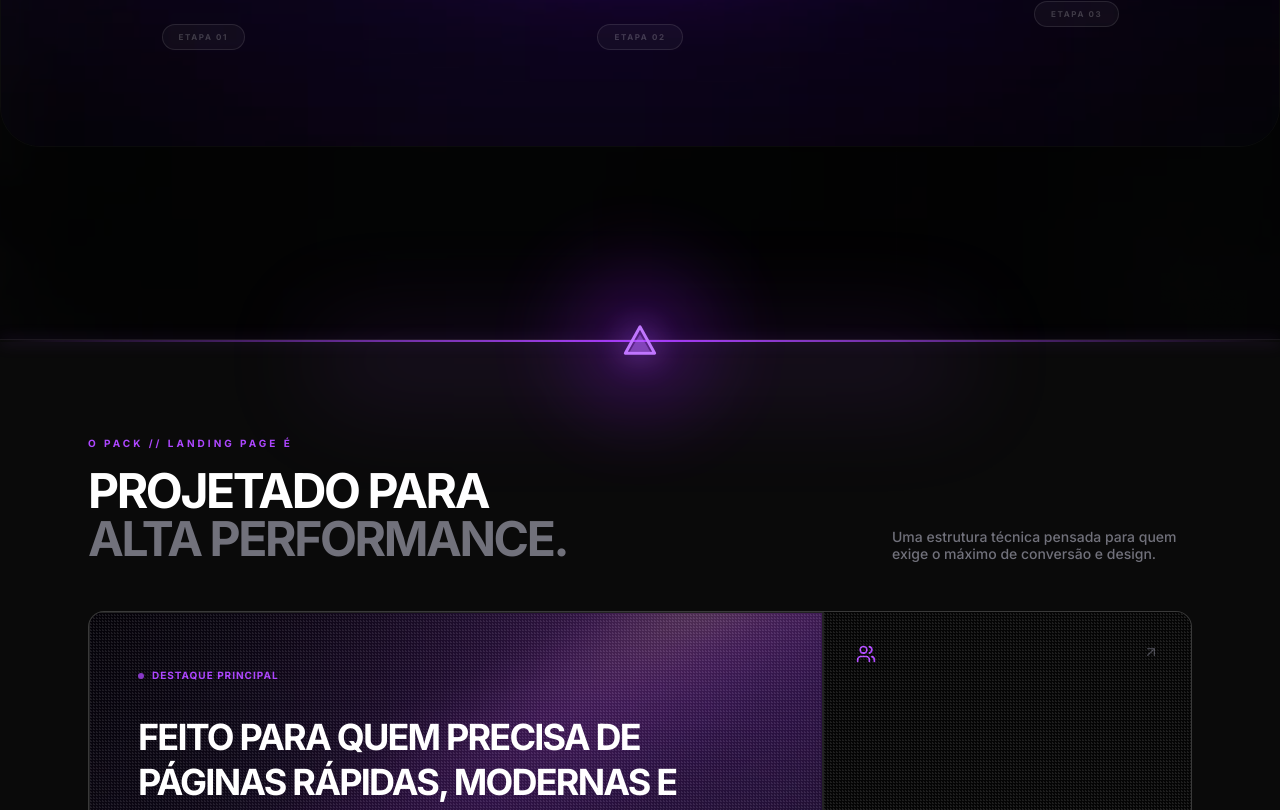
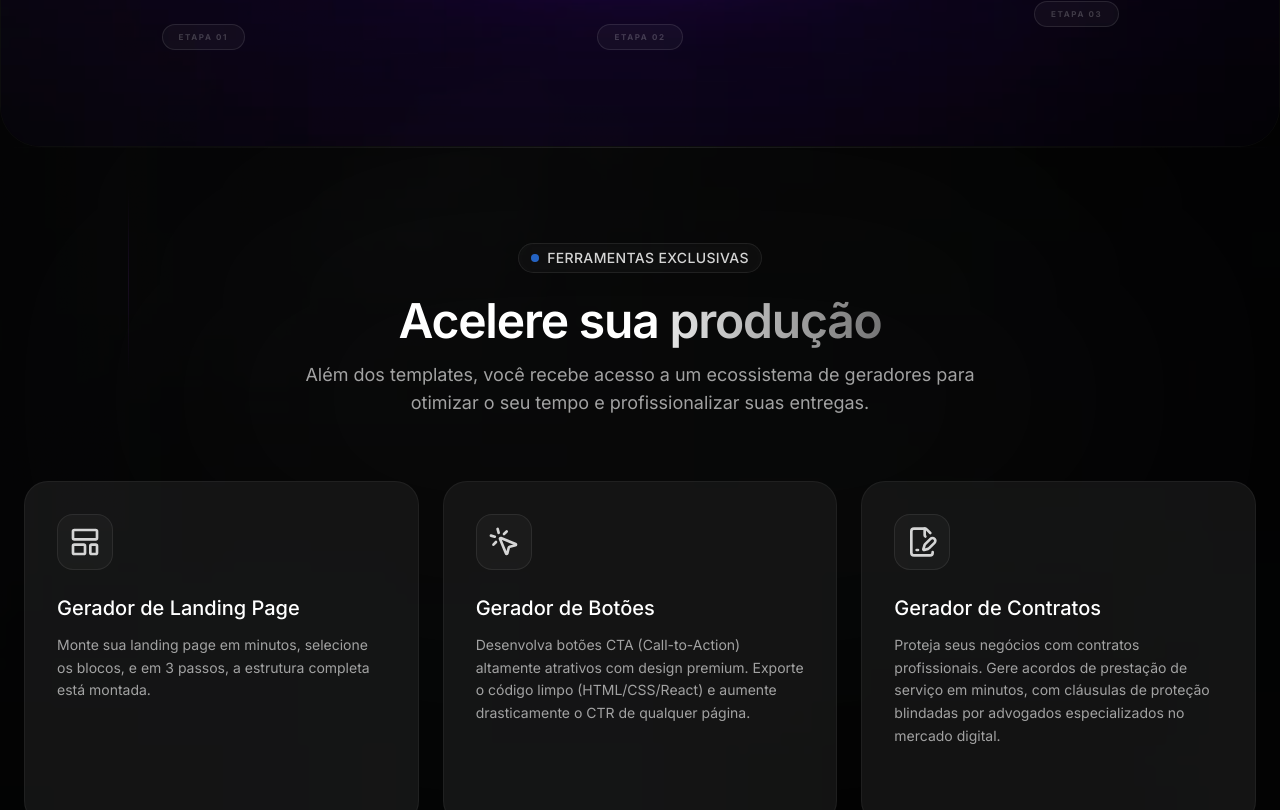
Before and after one commit to oliveirantcbr-stack/landing-plp, a Next.js app: page / in a window 1280 px wide. Shown: the part 4290-5100 px from the top of the page. Built offline with nearby package versions, Linux system fonts and the light colour scheme.

Commit message:
att pixel

```diff
--- a/app/components/SectionsShowcase.tsx
+++ b/app/components/SectionsShowcase.tsx
@@ -10,6 +10,7 @@ import { CallToAction } from "@/components/cta-3";
 import { MacbookPro } from "@/components/ui/macbook-pro";
 import { ShinyButton } from "@/components/shiny-button";
 import { Search, Copy, Zap, Layout } from "lucide-react";
+import { ToolsSection } from "@/app/components/ToolsSection";
 
 // ======================================================
 // IMAGENS
@@ -309,6 +310,8 @@ export function SectionsShowcase() {
         </div>
       </div>
 
+      <ToolsSection />
+
       {/* 🌪️ CINEMATIC SMOKE OVERLAY (Drifting above everything) */}
       <div className="absolute inset-0 pointer-events-none z-30 overflow-hidden mix-blend-screen">
         <motion.div
--- /dev/null
+++ b/app/components/ToolsSection.tsx
@@ -0,0 +1,121 @@
+"use client";
+
+import React, { useRef } from "react";
+import { LayoutTemplate, MousePointerClick, FileSignature } from "lucide-react";
+import { motion, useInView } from "framer-motion";
+
+const tools = [
+  {
+    title: "Gerador de Landing Page",
+    description: "Monte sua landing page em minutos, selecione os blocos, e em 3 passos, a estrutura completa está montada.",
+    icon: <LayoutTemplate className="w-8 h-8 text-neutral-300" />,
+    gradient: "from-blue-500/10 to-transparent",
+    border: "group-hover:border-blue-500/50",
+    glow: "group-hover:bg-blue-500/20",
+  },
+  {
+    title: "Gerador de Botões",
+    description: "Desenvolva botões CTA (Call-to-Action) altamente atrativos com design premium. Exporte o código limpo (HTML/CSS/React) e aumente drasticamente o CTR de qualquer página.",
+    icon: <MousePointerClick className="w-8 h-8 text-neutral-300" />,
+    gradient: "from-purple-500/10 to-transparent",
+    border: "group-hover:border-purple-500/50",
+    glow: "group-hover:bg-purple-500/20",
+  },
+  {
+    title: "Gerador de Contratos",
+    description: "Proteja seus negócios com contratos profissionais. Gere acordos de prestação de serviço em minutos, com cláusulas de proteção blindadas por advogados especializados no mercado digital.",
+    icon: <FileSignature className="w-8 h-8 text-neutral-300" />,
+    gradient: "from-emerald-500/10 to-transparent",
+    border: "group-hover:border-emerald-500/50",
+    glow: "group-hover:bg-emerald-500/20",
+  },
+];
+
+export function ToolsSection() {
+  const ref = useRef<HTMLDivElement>(null);
+  const isInView = useInView(ref, { once: true, margin: "-100px" });
+
+  return (
+    <div className="relative pt-24 pb-12 w-full overflow-hidden flex flex-col items-center justify-center bg-transparent z-20">
+      {/* Background glow lines */}
+      <div className="absolute top-0 inset-x-0 h-px bg-gradient-to-r from-transparent via-white/10 to-transparent" />
+      <div className="absolute top-0 left-1/2 -translate-x-1/2 w-3/4 h-[500px] bg-white/[0.02] blur-[120px] rounded-full pointer-events-none" />
+
+      <div className="max-w-7xl mx-auto px-4 md:px-6 relative z-10 w-full" ref={ref}>
+        <div className="flex flex-col items-center text-center mb-16">
+          <motion.div
+            initial={{ opacity: 0, y: 20 }}
+            animate={isInView ? { opacity: 1, y: 0 } : { opacity: 0, y: 20 }}
+            transition={{ duration: 0.6 }}
+            className="inline-flex items-center gap-2 px-3 py-1 rounded-full bg-white/[0.03] border border-white/[0.08] mb-6 backdrop-blur-md"
+          >
+            <span className="w-2 h-2 rounded-full bg-blue-500 animate-pulse" />
+            <span className="text-sm text-neutral-300 font-medium tracking-wide uppercase">
+              Ferramentas Exclusivas
+            </span>
+          </motion.div>
+
+          <motion.h2
+            initial={{ opacity: 0, y: 20 }}
+            animate={isInView ? { opacity: 1, y: 0 } : { opacity: 0, y: 20 }}
+            transition={{ duration: 0.6, delay: 0.1 }}
+            className="text-3xl md:text-5xl font-semibold tracking-tight text-white mb-4"
+          >
+            Acelere sua <span className="text-transparent bg-clip-text bg-gradient-to-r from-neutral-200 to-neutral-500">produção</span>
+          </motion.h2>
+
+          <motion.p
+            initial={{ opacity: 0, y: 20 }}
+            animate={isInView ? { opacity: 1, y: 0 } : { opacity: 0, y: 20 }}
+            transition={{ duration: 0.6, delay: 0.2 }}
+            className="text-neutral-400 max-w-2xl text-lg"
+          >
+            Além dos templates, você recebe acesso a um ecossistema de geradores para otimizar o seu tempo e profissionalizar suas entregas.
+          </motion.p>
+        </div>
+
+        <div className="grid grid-cols-1 md:grid-cols-3 gap-6">
+          {tools.map((tool, idx) => (
+            <motion.div
+              key={idx}
+              initial={{ opacity: 0, y: 30 }}
+              animate={isInView ? { opacity: 1, y: 0 } : { opacity: 0, y: 30 }}
+              transition={{ duration: 0.6, delay: 0.3 + idx * 0.1 }}
+              className="group relative h-full"
+            >
+              <div className={`absolute inset-0 bg-gradient-to-b ${tool.gradient} opacity-0 group-hover:opacity-100 transition-opacity duration-500 rounded-3xl`} />
+
+              <div className={`relative h-full flex flex-col p-8 rounded-3xl bg-[#111] border border-white/[0.05] ${tool.border} transition-colors duration-500 overflow-hidden`}>
+
+                {/* Ícone com glow sutil no hover */}
+                <div className="relative mb-6">
+                  <div className={`absolute inset-0 blur-xl opacity-0 transition-opacity duration-500 rounded-full ${tool.glow}`} />
+                  <div className="relative z-10 w-14 h-14 rounded-2xl bg-white/[0.03] border border-white/[0.08] flex items-center justify-center">
+                    {tool.icon}
+                  </div>
+                </div>
+
+                <h3 className="text-xl font-medium text-white mb-3">
+                  {tool.title}
+                </h3>
+
+                <p className="text-neutral-400 leading-relaxed text-sm">
+                  {tool.description}
+                </p>
+
+                <div className="mt-auto pt-6 opacity-0 group-hover:opacity-100 transition-opacity duration-500 translate-y-2 group-hover:translate-y-0">
+                  <div className="flex items-center gap-2 text-sm font-medium text-neutral-300">
+                    Saber mais
+                    <svg className="w-4 h-4" fill="none" viewBox="0 0 24 24" stroke="currentColor">
+                      <path strokeLinecap="round" strokeLinejoin="round" strokeWidth={2} d="M14 5l7 7m0 0l-7 7m7-7H3" />
+                    </svg>
+                  </div>
+                </div>
+              </div>
+            </motion.div>
+          ))}
+        </div>
+      </div>
+    </div>
+  );
+}
--- a/app/layout.tsx
+++ b/app/layout.tsx
@@ -49,7 +49,7 @@ export default function RootLayout({
         ================================================= */}
         <Script
           src="https://cdn.utmify.com.br/scripts/utms/latest.js"
-          strategy="lazyOnload"
+          strategy="afterInteractive"
           data-utmify-prevent-xcod-sck
           data-utmify-prevent-subids
         />
@@ -60,7 +60,7 @@ export default function RootLayout({
         ================================================= */}
         <Script
           id="utmify-meta-pixel"
-          strategy="worker"
+          strategy="afterInteractive"
           dangerouslySetInnerHTML={{
             __html: `
               window.pixelId = "68d474d381056b37956c018d";
```
